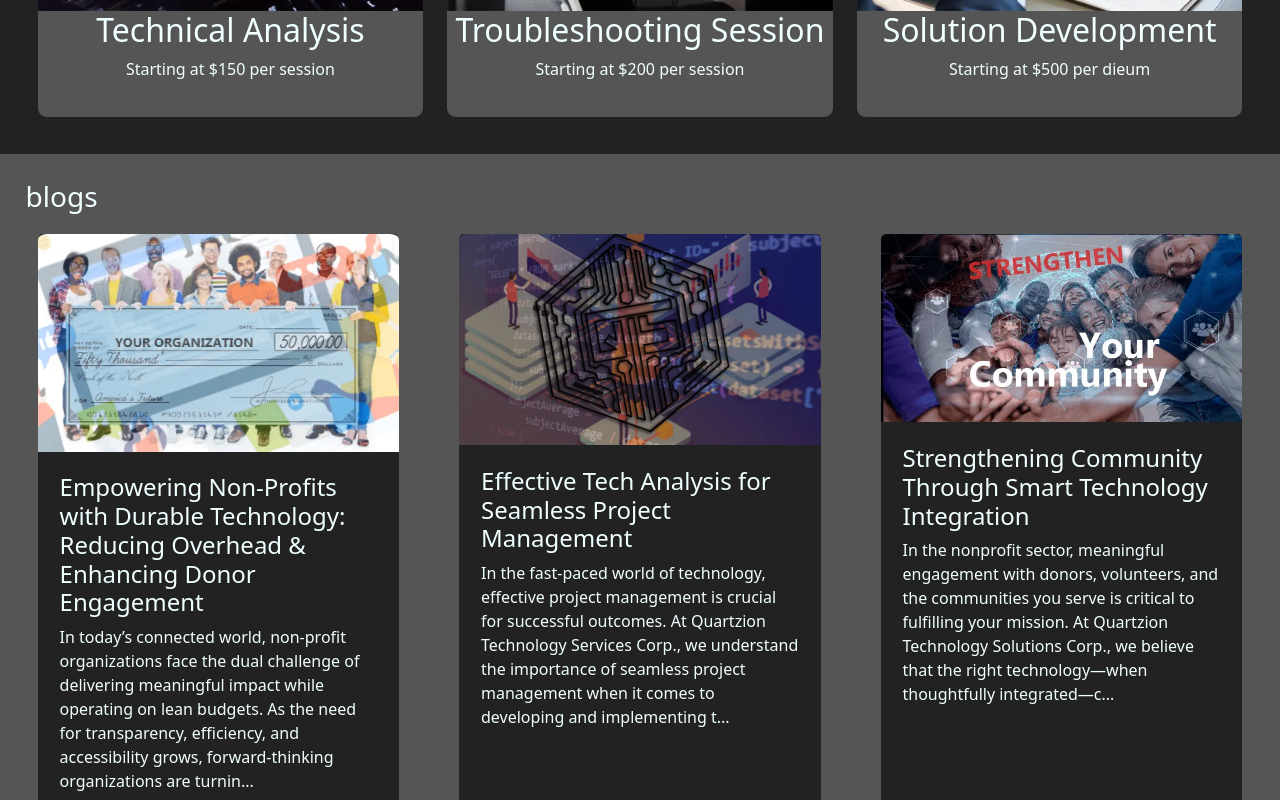
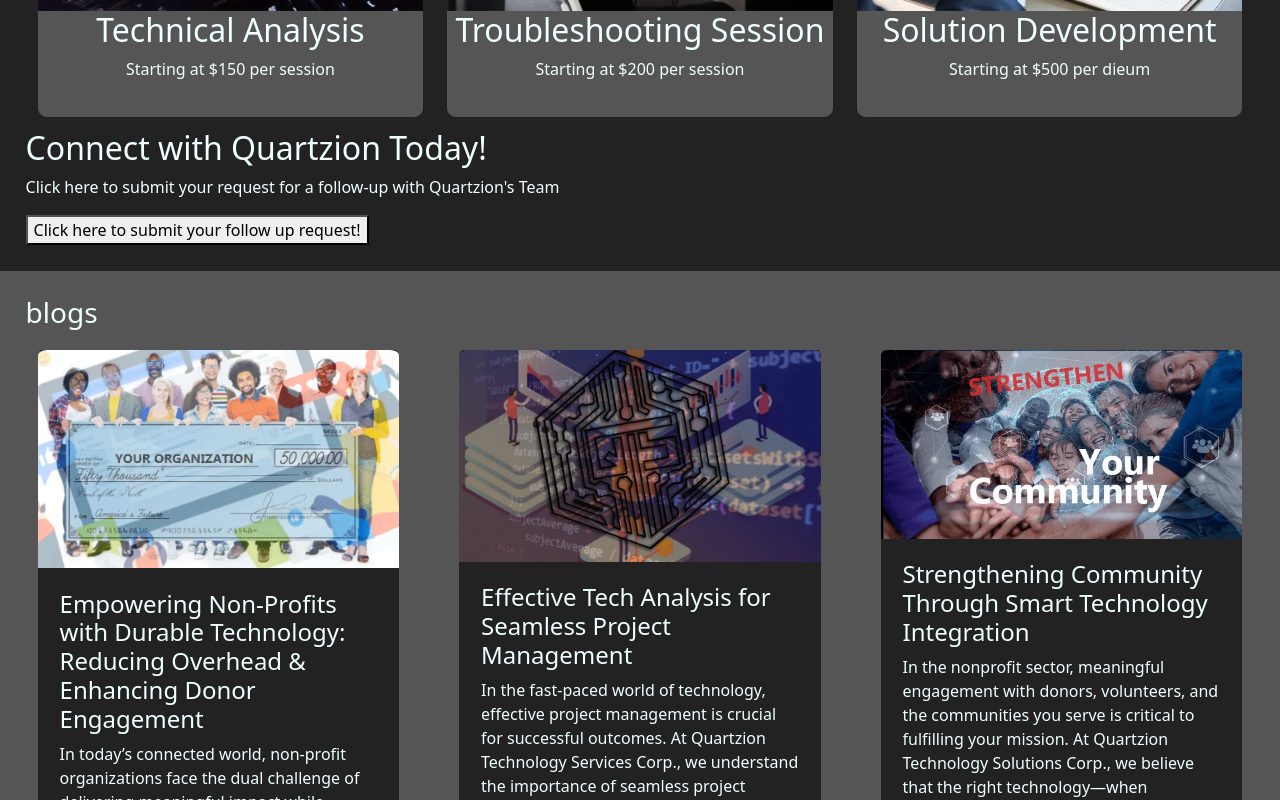
Before and after one commit to Quartzion/qts-v1.2.0, a React (Vite) app in the folder client/: page /#/ in a window 1280 px wide. Shown: the part 2180-2980 px from the top of the page. Built offline with nearby package versions, Linux system fonts and the light colour scheme.

Commit message:
Completed expand / collapse style form behavior

```diff
--- a/client/src/components/ConnectWithUs/index.jsx
+++ b/client/src/components/ConnectWithUs/index.jsx
@@ -1,13 +1,33 @@
+import { useState } from "react";
 import ConnectWithUsForm from "../ConnectWithUsForm";
 
 export default function ConnectWithUs() {
+
+    const [expanded, setExpanded] = useState(false);
+    const handleToggle = () => setExpanded((prev) => !prev);
+
     return (
         <section className="Connect-with-us-section" role="region" aria-label="Connect With Us today for more information">
             <header className="connect-with-us-header">
                 <h2>Connect with Quartzion Today!</h2>
                 <p>Click here to submit your request for a follow-up with Quartzion's Team</p>
             </header>
-            <ConnectWithUsForm />
+            <article>
+                <button
+                    aria-label={expanded ? "Hide Connect with Us Form" : "Show Connect with Us Form"}
+                    className="show-connect-with-us-form-button"
+                    onClick={handleToggle}
+                    aria-expanded={expanded}
+                    aria-controls="connect-with-us-form"
+                >
+                    {expanded ? "Hide follow up request form" : "Click here to submit your follow up request!"}
+                </button>
+                {expanded && (
+                    <div id="connect-with-us-form">
+                        <ConnectWithUsForm />
+                    </div>
+                )}
+            </article>
         </section>
     );
 };
--- a/client/src/components/ConnectWithUsForm/index.jsx
+++ b/client/src/components/ConnectWithUsForm/index.jsx
@@ -1,4 +1,4 @@
-import { Placeholder } from 'react-bootstrap';
+// import { Placeholder } from 'react-bootstrap';
 import GeneralFrom from '../GeneralForm'
 
 const connectWithUsFormFields = [
--- a/client/src/components/Services/index.jsx
+++ b/client/src/components/Services/index.jsx
@@ -1,4 +1,6 @@
 import React from 'react';
+
+import ConnectWithUs from '../ConnectWithUs';
 export default function Services() {
     return (
         <section className="services-section" role="region" aria-label="Services">
@@ -52,6 +54,8 @@
                     </div>
                 </article>
             </section>
+            <ConnectWithUs />
         </section>
+
     );
 };
--- a/client/src/pages/Page1.jsx
+++ b/client/src/pages/Page1.jsx
@@ -7,7 +7,6 @@
 import AboutUs from '../components/AboutUs';
 import Services from '../components/Services';
 import Blogs from '../components/Blogs';
-import ConnectWithUs from '../components/ConnectWithUs';
 
 export default function Page1() {
 
@@ -71,7 +70,6 @@
                 <AboutUs />
                 <Services />
                 <Blogs />
-                <ConnectWithUs />
             </main>
             <Outlet />
         </>
```
